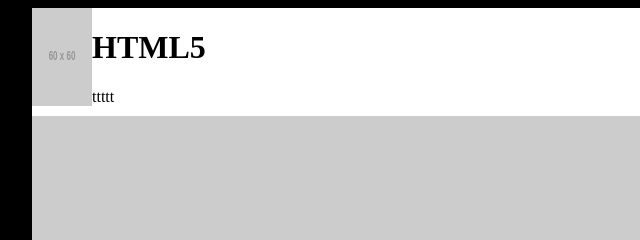
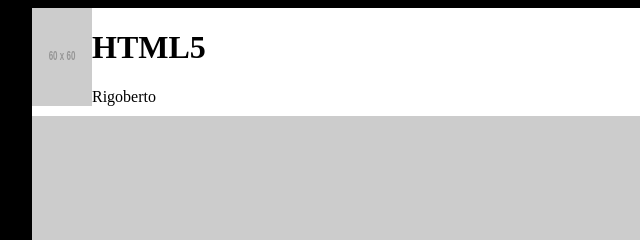
Before and after one commit to 4GeeksAcademy/BinahDaath-instagram-post, a plain HTML site: page index.html in a window 1280 px wide. Shown: the top 240 px of the page, 108-748 px from the left. Drawn offline with Linux system fonts and the light colour scheme; placeholder pictures from the web are drawn by us.

Commit message:
in progress

```diff
--- a/index.html
+++ b/index.html
@@ -14,7 +14,7 @@
             <img src="https://placehold.co/60x60">
             <div>
                 <h1>HTML5</h1>
-                <div>ttttt</div>
+                <div>Rigoberto</div>
             </div>
         </div>
         <div class="top-right">
```
